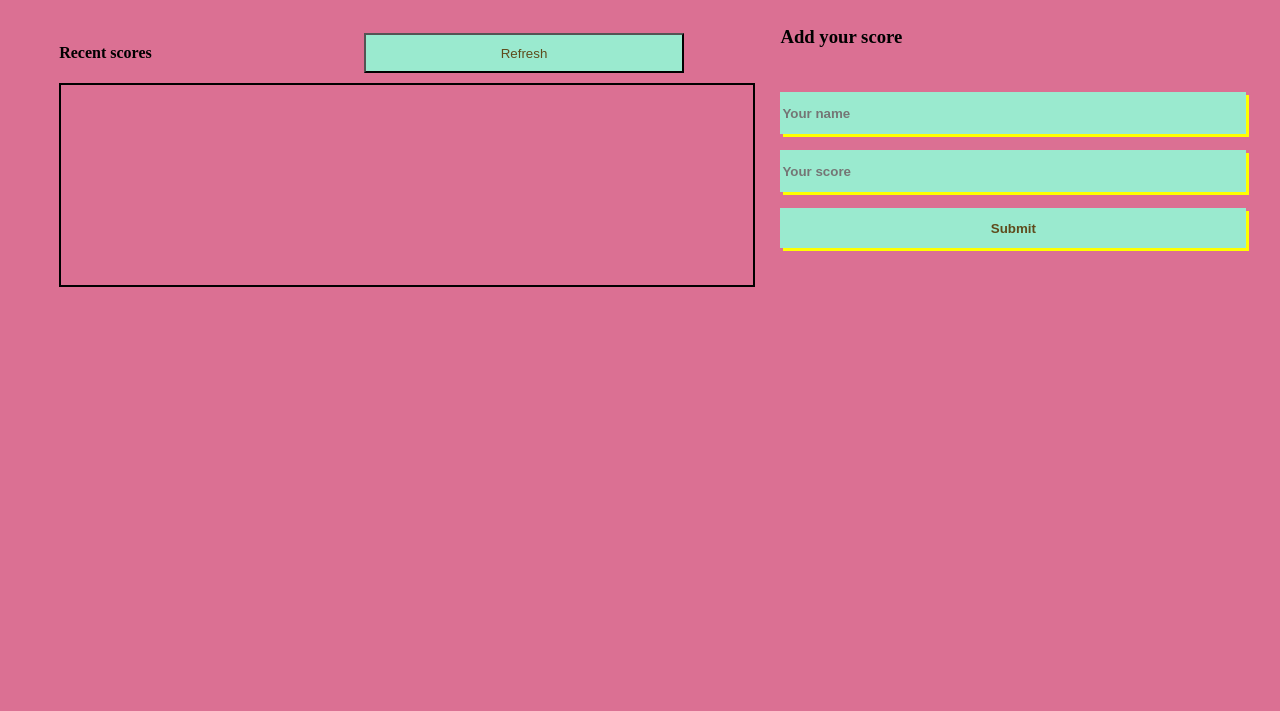
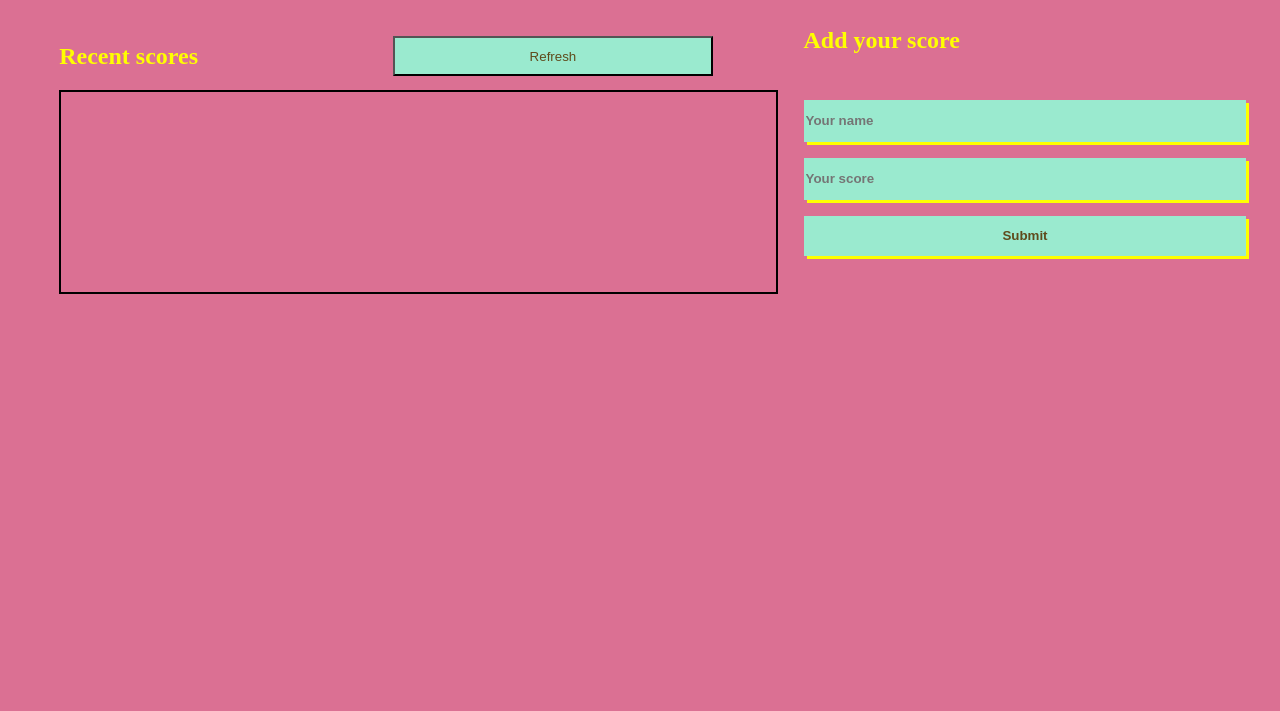
Before and after one commit to tsohleDev/Leaderboard, a website built with webpack: page dist/index.html in a window 1280 px wide. Shown: the part 89-800 px from the top of the page. Built offline with nearby package versions, Linux system fonts and the light colour scheme; files whose address does not match are found by name.

Commit message:
Update dist and deploy on github pages

```diff
--- a/dist/index.html
+++ b/dist/index.html
@@ -5,13 +5,13 @@
     <meta http-equiv="X-UA-Compatible" content="IE=edge">
     <meta name="viewport" content="width=device-width, initial-scale=1.0">
     <title>Document</title>
-<script defer src="main.d00b7f88c99e2faacb33.js"></script></head>
+<script defer src="main.34aae264d7b224a58e50.js"></script></head>
 <body>
     <main>
     <h1>LeaderBoard</h1>
 
     <section id="scores">
-        <h4>Recent scores</h4>
+        <h2>Recent scores</h2>
         <button id="refresh">Refresh</button>
         <div id="container">
             <ul id="list"></ul>
@@ -20,10 +20,9 @@
     </section>
 
     <section id="form">
-        <h3>Add your score</h3>
+        <h2>Add your score</h2>
         <img src="./modules/bird.jpg" alt="">
         <form action="" method="post">
-
             <input type="text" placeholder="Your name" name="name" id="name">
             <input type="text" placeholder="Your score" name="score" id="score">
             <input type="button" value="Submit" id="submit">
```
Also changed, not shown: dist/b7dfaa685fa77d98cf1f.jpg (added), 2 other files.
